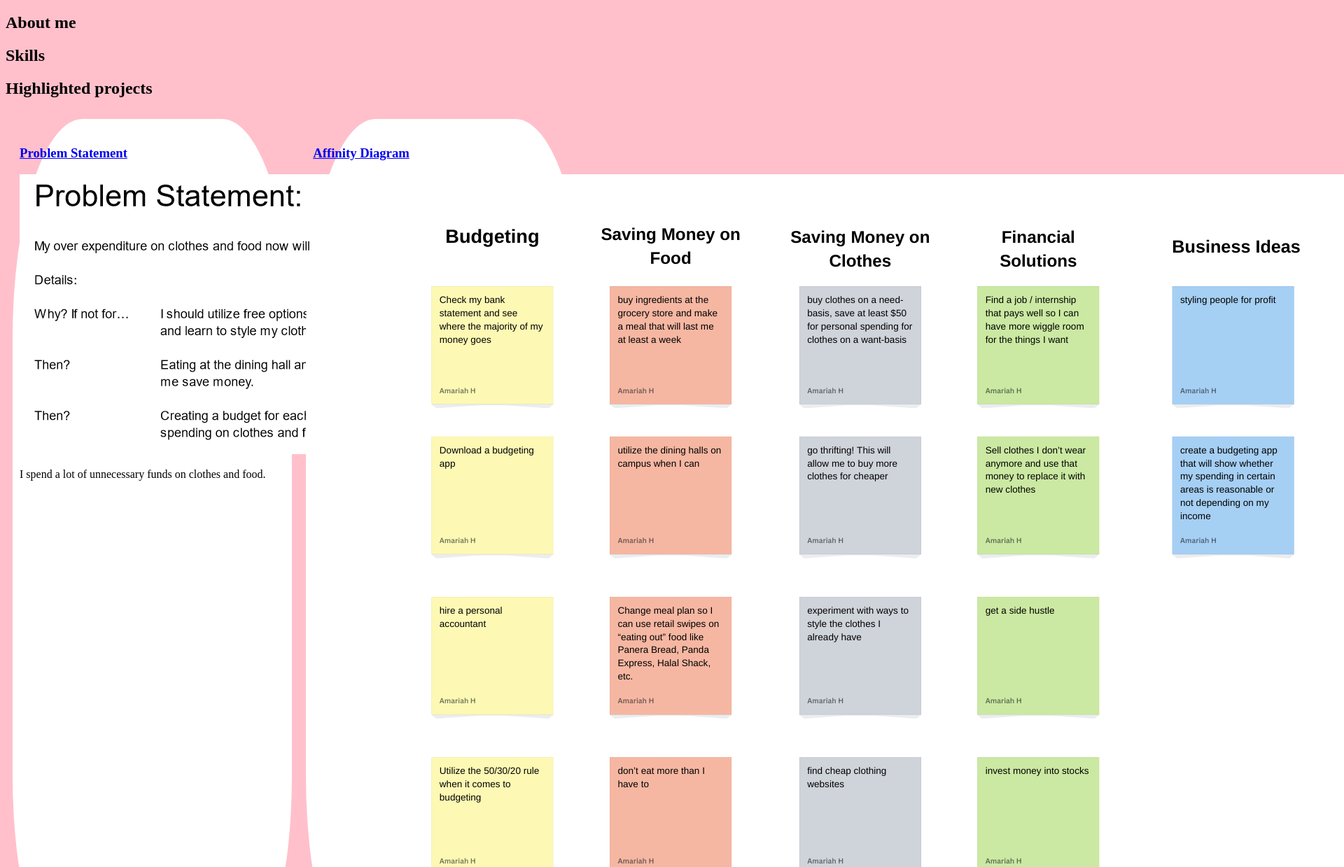
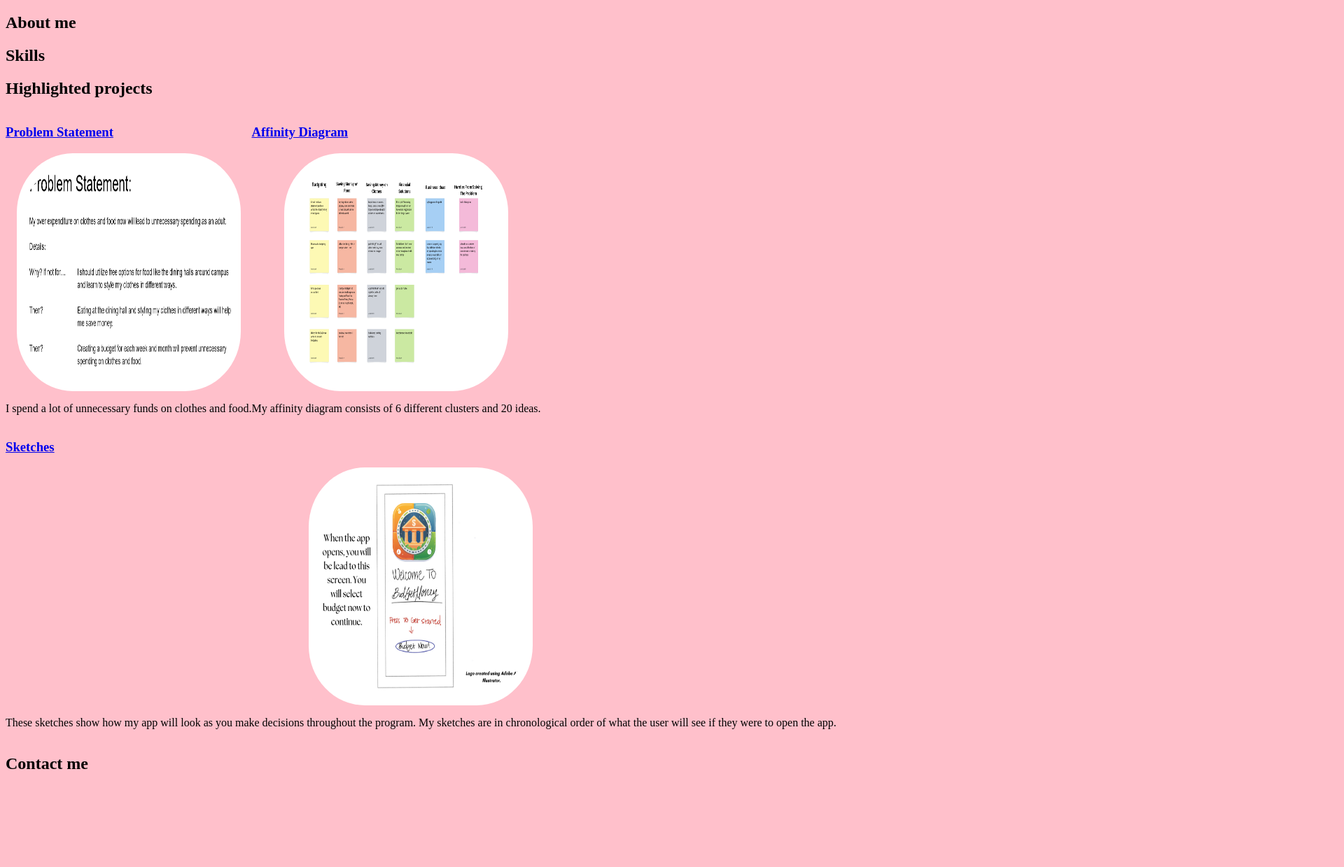
Before and after one commit to Mari-svge/Mari-svge.github.io, a plain HTML site: page index.html in a window 1280 px wide. Shown: the part 61-1300 px from the top of the page at 70% size, 1920 px wide, since content can reach past the window. After the commit the page ends 1186 px from the top, so only its background shows below. Drawn offline with Linux system fonts and the light colour scheme.

Commit message:
index.html

```diff
--- a/index.html
+++ b/index.html
@@ -8,26 +8,49 @@
     <body>
         <h1> Amariah Howard </h1>
         <h2>About me</h2><div class="about"></div>
-        <h2>Skills</h2><div class="skills"></div>
-        <h2>Highlighted projects</h2><div class="projects">
+        <h2>Skills</h2>
+        <div class="skills"></div>
+        <h2>Highlighted projects</h2>
+        <div class="projects">
+
             <!-- Problem Statement Assignment -->
             <section class="project">
             <a href="files/problem_statement.pdf">
         <h3>Problem Statement</h3> </a>
              <a href="files/problem_statement.pdf">
-        <img src="images/problem_statement1.png">
+        <img src="images/problem_statement1.png" width="300">
     </a>
     <p>I spend a lot of unnecessary funds on clothes and food.</p>
     </section>
 
     <!--Affinity Diagram Assignment -->
 <section class="project">
-    <a href="files/StickyNoteComputing.pdf"><h3>Affinity Diagram</h3></a>
-    <a href="files/StickyNoteComputing.pdf"><img src="images/Affinity.png"></a>
+    <a href="files/StickyNoteComputing.pdf">
+        <h3>Affinity Diagram</h3>
+        </a>
+    <a href="files/StickyNoteComputing.pdf">
+        <img src="images/Affinity.png" width="300">
+    </a>
     <p>My affinity diagram consists of 6 different clusters and 20 ideas.</p>
     </section>
 
+    <!--Sketches Assignment-->
+    <section class="project">
+    <a href="files/Sketches.pdf">
+        <h3>Sketches</h3>
+    </a>
+    <a href="files/Sketches.pdf">
+        <img src="images/Sketches.png">
+        </a>
+    <p>These sketches show how my app will look as you
+        make decisions throughout the program. My sketches are in chronological order
+        of what the user will see if they were to open the app.<p>
+    </section>
+
+
         </div>
-        <h2>Contact me</h2><div class="contact"></div>
+
+        <h2>Contact me</h2>
+        <div class="contact"></div>
         </body>
         </html>
--- a/styles.css
+++ b/styles.css
@@ -5,17 +5,24 @@ body{
 h2 {
     color:white
 
-    text-align: center;
+    text-align: center
+
 }
+
 
 .projects {
     display:flex;
     flex-wrap:wrap;
+
 }
-.project {
-width: 30%;
+.project img{
+width: 300px;
+height: 300px;
 margin: 10px;
 padding: 20px 10px;
 background: white;
 border-radius: 25%;
+display: block;
+border: 2px solid rgb(126, 14. 201);
+margin: auto;
 }
```
Also changed, not shown: images/Sketches.png (added), 1 other file.
